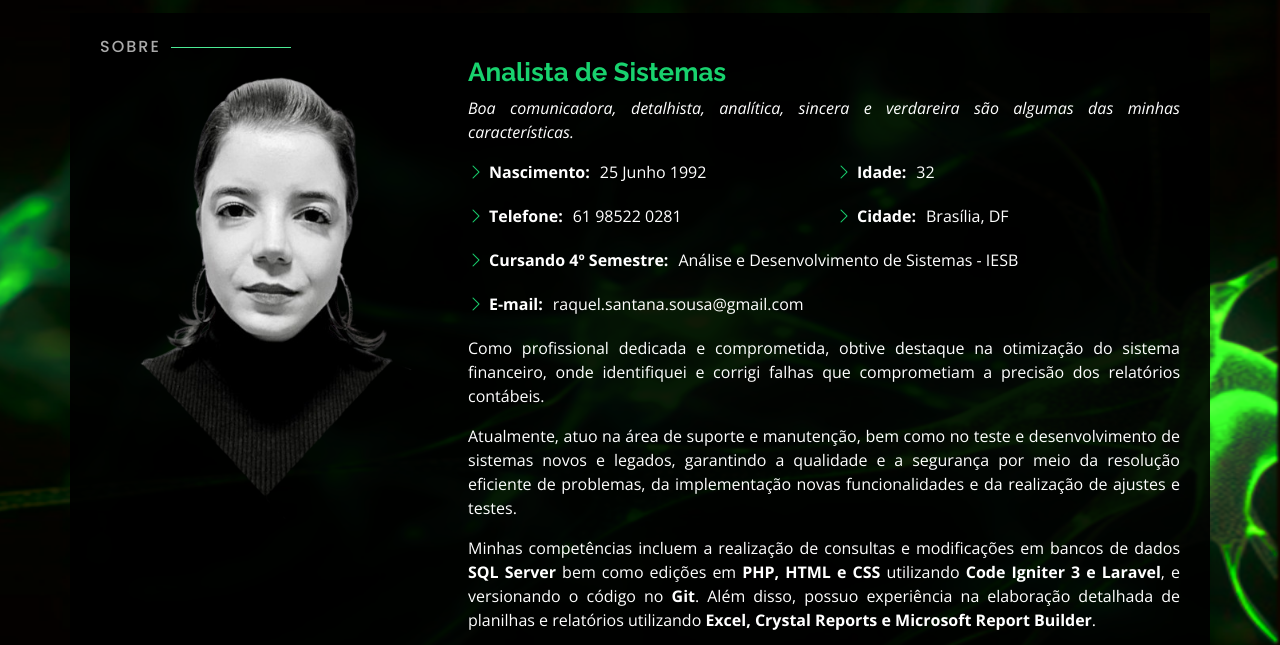
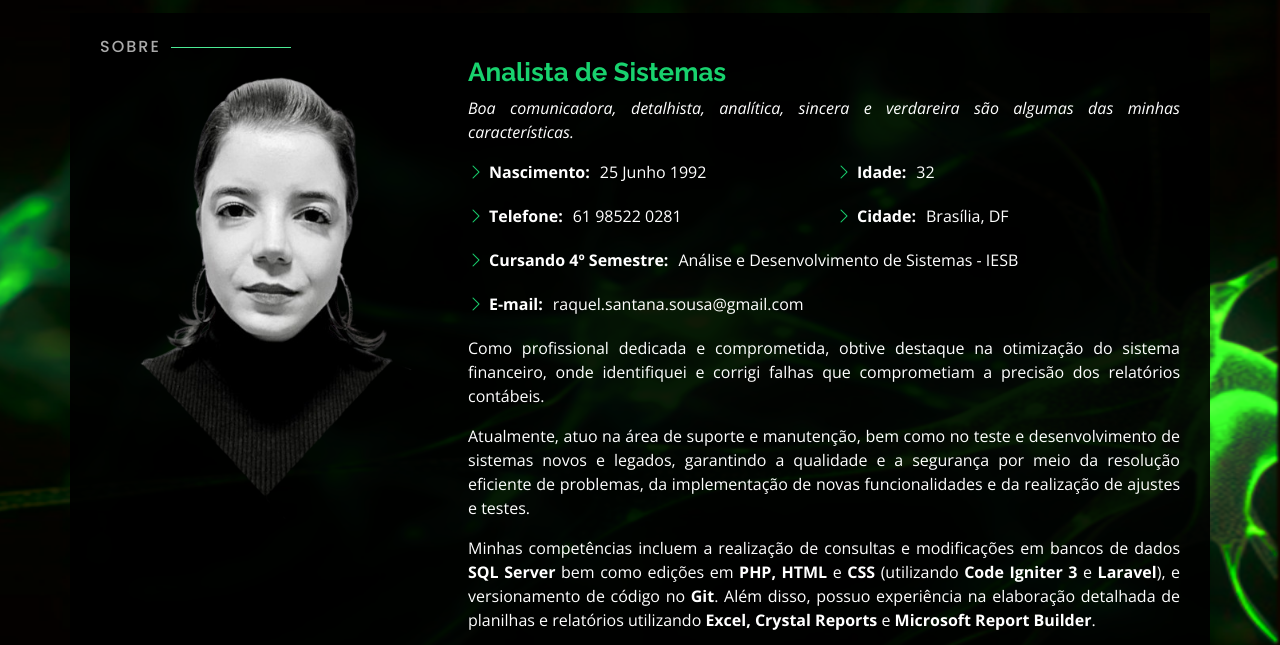
Before and after one commit to RaquelSSousa/Portifolio, a plain HTML site: page index.html in a window 1280 px wide. Both pictures are taken after a click on the link "Sobre". Shown: the part 87-732 px from the top of the page. Drawn offline with nearby package versions, Linux system fonts and the light colour scheme.

Commit message:
modified:   index.html

```diff
--- a/index.html
+++ b/index.html
@@ -107,9 +107,9 @@
           <p style="text-align: justify;">
             Como profissional dedicada e comprometida, obtive destaque na otimização do sistema financeiro, onde identifiquei e corrigi falhas que comprometiam a precisão dos relatórios contábeis.
 
-            <p style="text-align: justify;">Atualmente, atuo na área de suporte e manutenção, bem como no teste e desenvolvimento de sistemas novos e legados, garantindo a qualidade e a segurança por meio da resolução eficiente de problemas, da implementação novas funcionalidades e da realização de ajustes e testes.</p>
+            <p style="text-align: justify;">Atualmente, atuo na área de suporte e manutenção, bem como no teste e desenvolvimento de sistemas novos e legados, garantindo a qualidade e a segurança por meio da resolução eficiente de problemas, da implementação de novas funcionalidades e da realização de ajustes e testes.</p>
 
-            <p style="text-align: justify;">Minhas competências incluem a realização de consultas e modificações em bancos de dados <strong>SQL Server</strong> bem como edições em <strong>PHP, HTML e CSS</strong> utilizando <strong>Code Igniter 3 e Laravel</strong>, e versionando o código no <strong>Git</strong>. Além disso, possuo experiência na elaboração detalhada de planilhas e relatórios utilizando <strong>Excel, Crystal Reports e Microsoft Report Builder</strong>.</p>
+            <p style="text-align: justify;">Minhas competências incluem a realização de consultas e modificações em bancos de dados <strong>SQL Server</strong> bem como edições em <strong>PHP, HTML</strong> e <strong>CSS</strong> (utilizando <strong>Code Igniter 3</strong> e <strong>Laravel</strong>), e versionamento de código no <strong>Git</strong>. Além disso, possuo experiência na elaboração detalhada de planilhas e relatórios utilizando <strong>Excel, Crystal Reports</strong> e <strong>Microsoft Report Builder</strong>.</p>
 
             <p style="text-align: justify;">Tenho uma forte orientação para promover inovação e excelência em todas as minhas responsabilidades, demonstrando um sólido desempenho interpessoal e uma contínua busca por conhecimento.</p>
 
```
